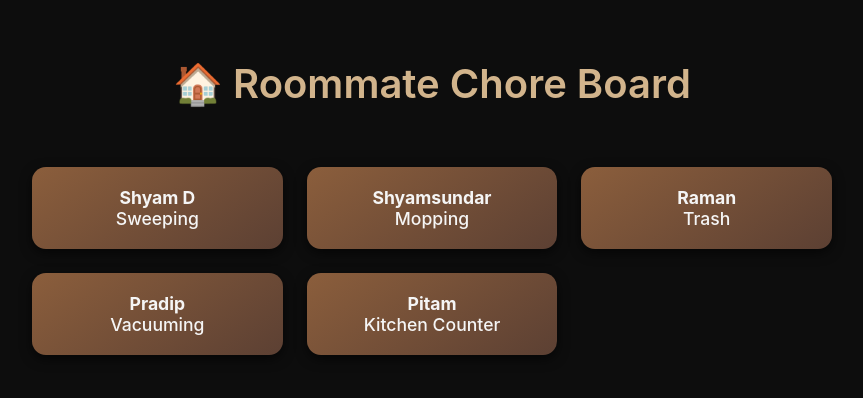
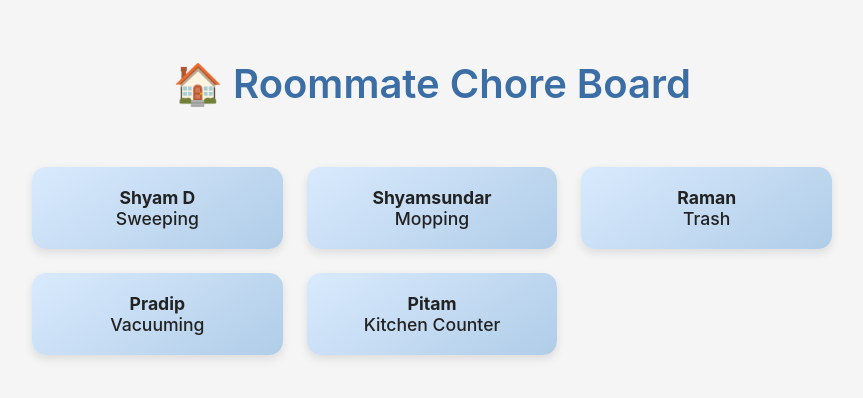
Before and after one commit to shybarelycodes/chores, a React (Vite) app: page / in a window 1280 px wide. Shown: the top 398 px of the page, without its empty margins (208-1071 px from the left). Built offline with nearby package versions, Linux system fonts and the light colour scheme.

Commit message:
Update app.jsx

```diff
--- a/src/app.jsx
+++ b/src/app.jsx
@@ -8,8 +8,8 @@ const GlobalStyle = createGlobalStyle`
   body {
     margin: 0;
     padding: 0;
-    background-color: #0d0d0d; /* sleek black */
-    color: #f5f5f5;
+    background-color: #f5f5f5; /* light grey background */
+    color: #222; /* dark text for contrast */
     font-family: 'Inter', sans-serif;
   }
 `;
@@ -28,7 +28,7 @@ const Container = styled.div`
 const Title = styled.h1`
   font-size: 2rem;
   font-weight: 600;
-  color: #d2b48c; /* tan accent */
+  color: #3a6ea5; /* soft blue accent */
   text-align: center;
 
   @media (min-width: 768px) {
@@ -50,10 +50,10 @@ const Grid = styled.div`
 
 // Chore card
 const Card = styled.div`
-  background: linear-gradient(145deg, #8B5E3C, #5C4033);
+  background: linear-gradient(145deg, #d9eafd, #b0cde8); /* light blue gradient */
   padding: 1.25rem;
   border-radius: 14px;
-  box-shadow: 0 4px 12px rgba(0,0,0,0.6);
+  box-shadow: 0 4px 10px rgba(0,0,0,0.1);
   text-align: center;
   font-size: 1.1rem;
   font-weight: 500;
@@ -61,7 +61,7 @@ const Card = styled.div`
 
   &:hover {
     transform: translateY(-4px);
-    box-shadow: 0 8px 20px rgba(0,0,0,0.8);
+    box-shadow: 0 6px 16px rgba(0,0,0,0.15);
   }
 `;
 
```
